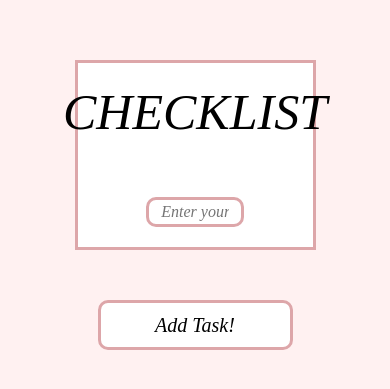
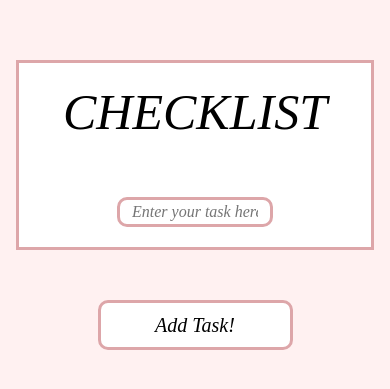
Before and after one commit to urwinnieverse/checklist, a plain HTML site: page index.html in a window 390 px wide. Shown: the part 235-624 px from the top of the page. Drawn offline with Linux system fonts and the light colour scheme; a web font is replaced by a local one.

Commit message:
Update checklist.css

```diff
--- a/checklist.css
+++ b/checklist.css
@@ -25,6 +25,13 @@ margin: 50px;
 padding: 20px;
 gap: 10px;
 border: #dda6a9 3px solid;
+}
+
+@media (max-width: 600px) {
+    #paper {
+        width: 80%;
+        padding: 20px;
+    }
 }
 
 #task-container{
```
